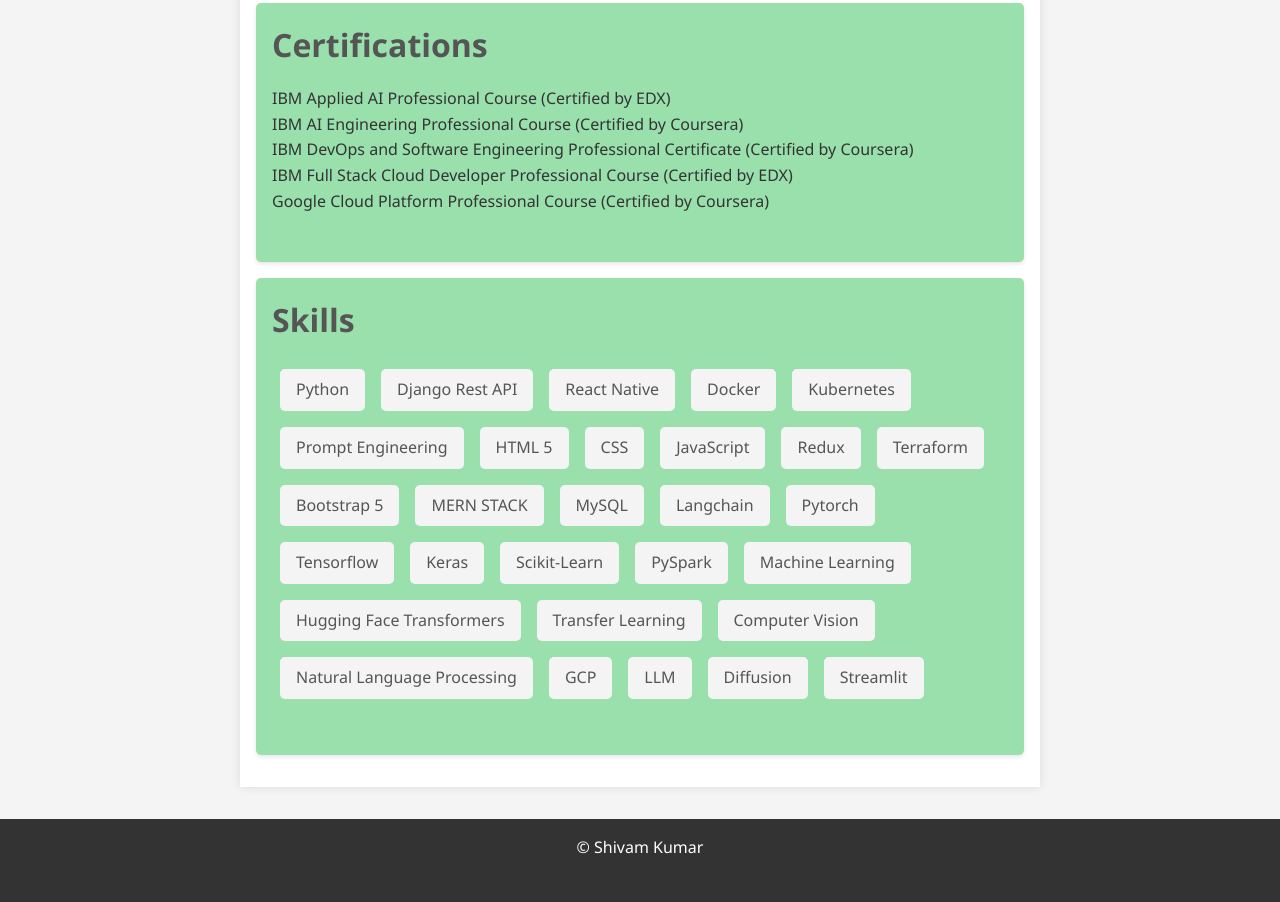
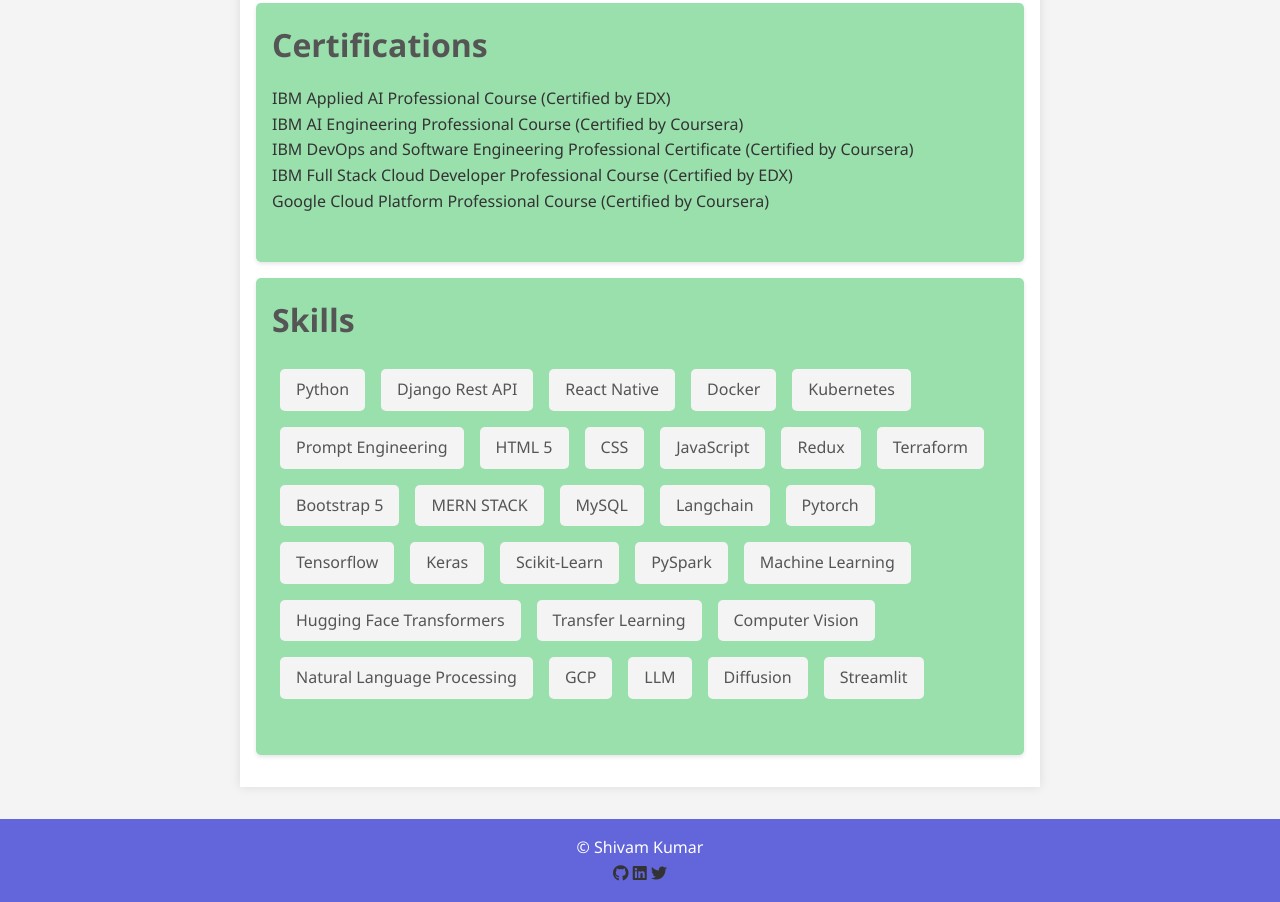
Before and after one commit to kumar045/portfolio, a plain HTML site: page index.html in a window 1280 px wide. Shown: the part 3252-4154 px from the top of the page. Drawn offline with Linux system fonts and the light colour scheme.

Commit message:
Update index.html

```diff
--- a/index.html
+++ b/index.html
@@ -108,7 +108,7 @@
 
     /* Footer styles */
     footer {
-      background-color: #333;
+      background-color: #6365db;
       color: #fff;
       padding: 1rem;
       text-align: center;
```
